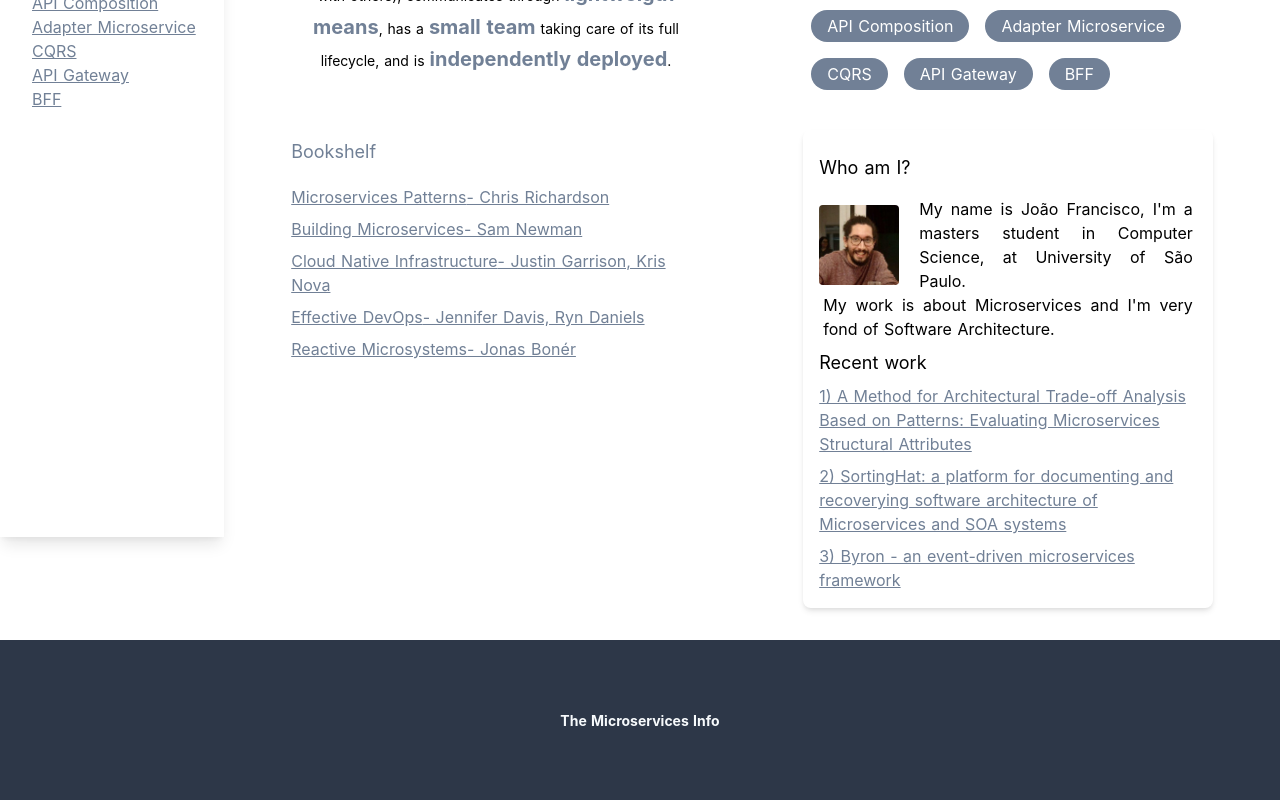
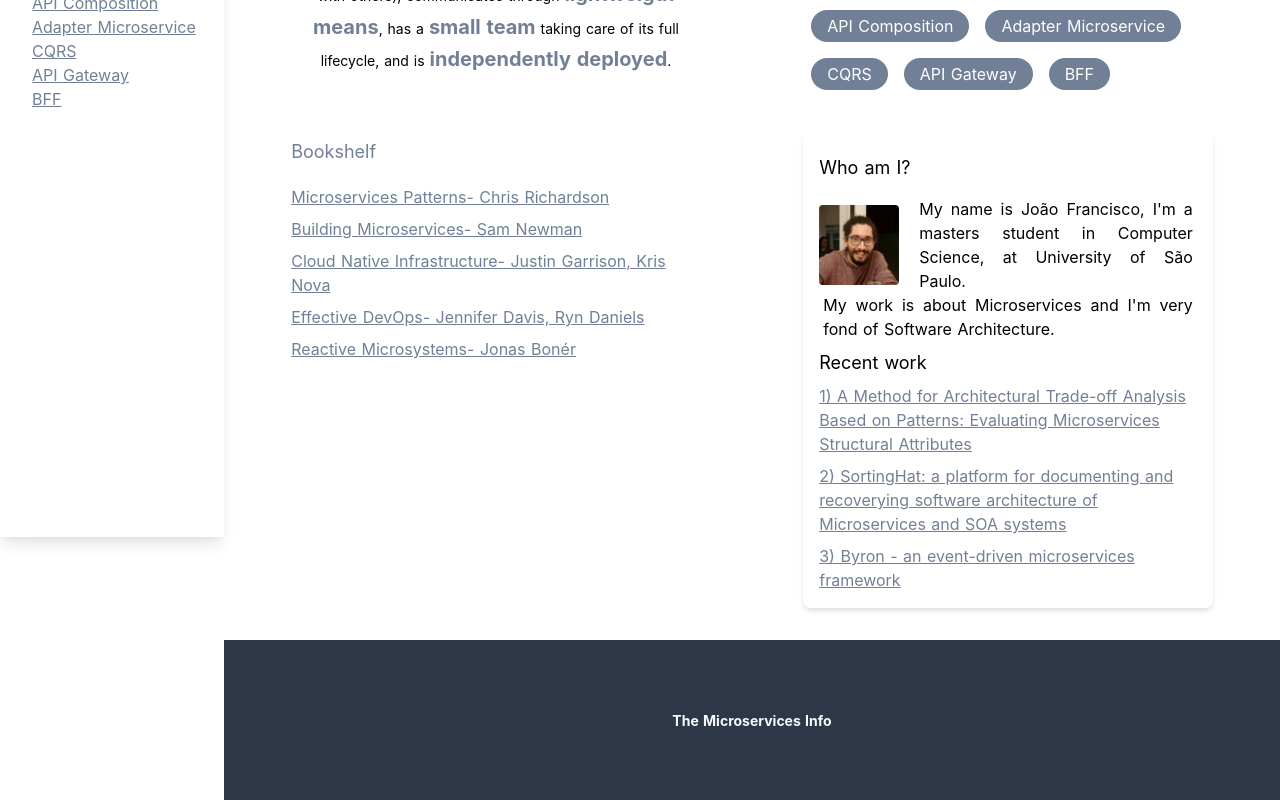
Before and after one commit to the-microservices-info/frontend, a Nuxt app: page /learn in a window 1280 px wide. Shown: the part 279-1079 px from the top of the page. Built offline with nearby package versions, Linux system fonts and the light colour scheme.

Commit message:
fix footer
Signed-off-by: João Daniel <jotaf.daniel@gmail.com>

```diff
--- a/components/learn_scaffold.vue
+++ b/components/learn_scaffold.vue
@@ -34,7 +34,9 @@
 
       <slot :items="items"></slot>
     </main>
-    <footer class="h-40 mt-4 bg-gray-800 flex justify-center items-center">
+    <footer
+      class="h-40 mt-4 lg:ml-56 bg-gray-800 flex justify-center items-center"
+    >
       <NuxtLink to="/">
         <p class="text-gray-100 font-bold text-sm">The Microservices Info</p>
       </NuxtLink>
```
